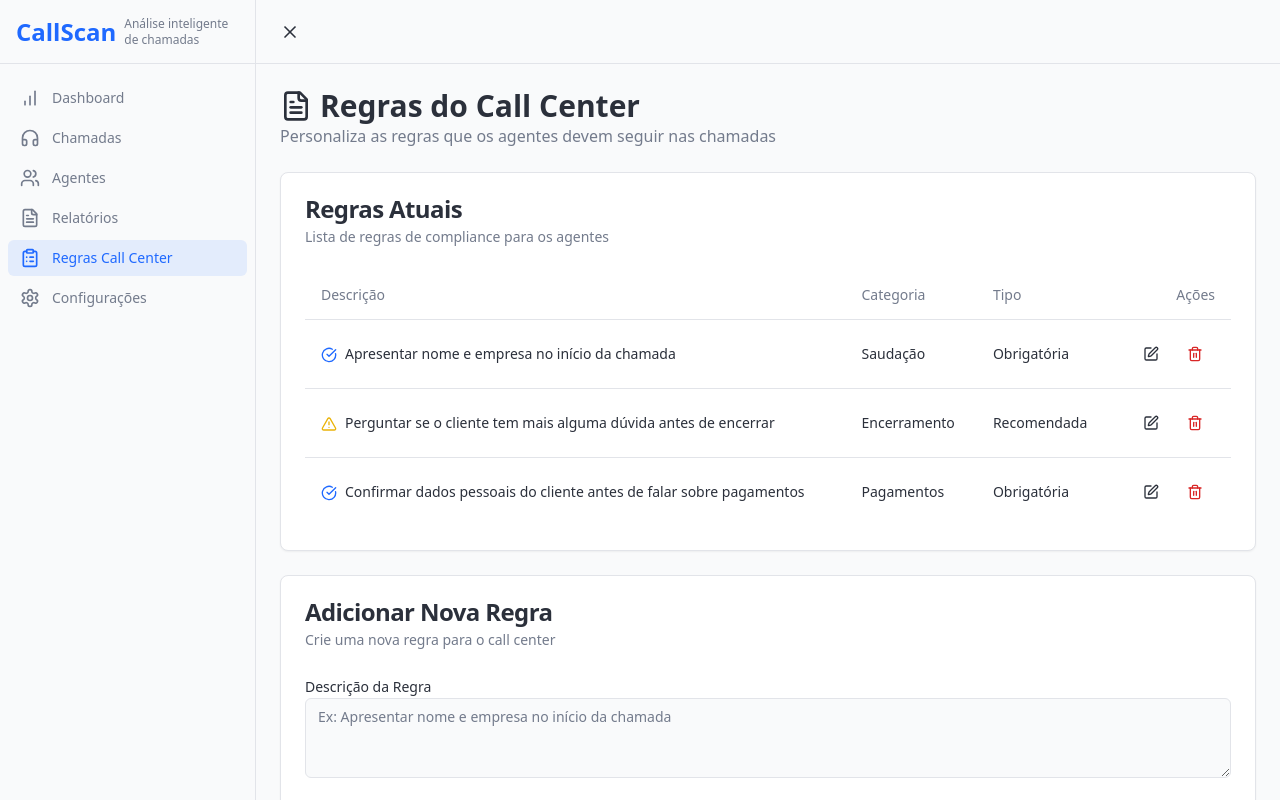
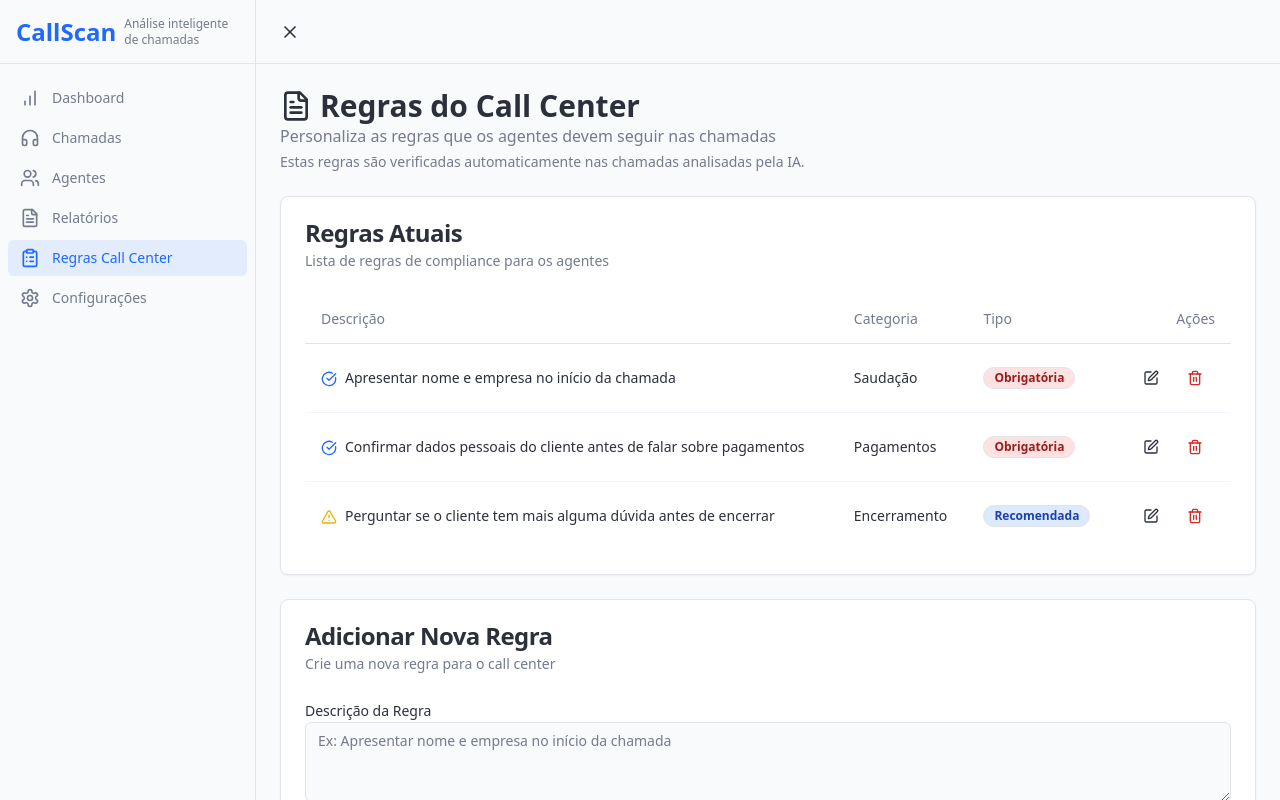
Before and after one commit to Vitor-VarelAI/calljoy-metrics-portal, a React (Vite) app: page /regras-call-center in a window 1280 px wide. Shown: the top 800 px of the page. Built offline with nearby package versions, Linux system fonts and the light colour scheme.

Commit message:
feat: Improve RegrasCallCenter page
- Added badges for rule types.
- Added tooltips to action icons.
- Improved visual organization of rules.
- Implemented form validation for new rules.
- Added helper text at the top of the page.
- (Optional) Sorted rules by type.

```diff
--- a/src/pages/RegrasCallCenter.tsx
+++ b/src/pages/RegrasCallCenter.tsx
@@ -1,5 +1,5 @@
 
-import React, { useState } from "react";
+import React, { useState, useEffect } from "react";
 import { Card, CardContent, CardHeader, CardTitle, CardDescription, CardFooter } from "@/components/ui/card";
 import { Button } from "@/components/ui/button";
 import { Input } from "@/components/ui/input";
@@ -15,10 +15,18 @@ import {
   Upload,
   PlusCircle,
   FileText,
-  Check
+  Check,
+  Search
 } from "lucide-react";
 import { toast } from "sonner";
 import { Textarea } from "@/components/ui/textarea";
+import { Badge } from "@/components/ui/badge";
+import {
+  Tooltip,
+  TooltipContent,
+  TooltipProvider,
+  TooltipTrigger
+} from "@/components/ui/tooltip";
 
 // Tipos para as regras
 type RuleType = "Obrigatória" | "Recomendada";
@@ -61,16 +69,33 @@ const RegrasCallCenter = () => {
     type: "Obrigatória"
   });
 
+  // Estado para validação do formulário
+  const [formError, setFormError] = useState<string | null>(null);
+  const [isSubmitting, setIsSubmitting] = useState(false);
+
   // Estado para regra em edição
   const [editingRule, setEditingRule] = useState<Rule | null>(null);
 
+  // Ordenar regras por tipo: Obrigatórias primeiro, depois Recomendadas
+  const sortedRules = [...rules].sort((a, b) => {
+    if (a.type === "Obrigatória" && b.type === "Recomendada") return -1;
+    if (a.type === "Recomendada" && b.type === "Obrigatória") return 1;
+    return 0;
+  });
+
   // Adicionar nova regra
   const handleAddRule = () => {
+    // Validação do formulário
     if (!newRule.description.trim()) {
-      toast.error("A descrição da regra é obrigatória");
+      setFormError("A descrição da regra é obrigatória");
       return;
     }
 
+    setIsSubmitting(true);
+    setFormError(null);
+
+    // Simulando um pequeno delay para mostrar o estado de loading
+    setTimeout(() => {
       const rule: Rule = {
         ...newRule,
         id: Date.now().toString()
@@ -84,6 +109,8 @@ const RegrasCallCenter = () => {
       });
 
       toast.success("Regra adicionada com sucesso");
+      setIsSubmitting(false);
+    }, 300);
   };
 
   // Iniciar edição de regra
@@ -94,6 +121,11 @@ const RegrasCallCenter = () => {
   // Salvar edição de regra
   const saveEditRule = () => {
     if (editingRule) {
+      if (!editingRule.description.trim()) {
+        toast.error("A descrição da regra é obrigatória");
+        return;
+      }
+
       setRules(rules.map(rule => rule.id === editingRule.id ? editingRule : rule));
       setEditingRule(null);
       toast.success("Regra atualizada com sucesso");
@@ -157,6 +189,9 @@ const RegrasCallCenter = () => {
           Regras do Call Center
         </h1>
         <p className="text-muted-foreground">Personaliza as regras que os agentes devem seguir nas chamadas</p>
+        <p className="text-sm text-muted-foreground mt-1">
+          Estas regras são verificadas automaticamente nas chamadas analisadas pela IA.
+        </p>
       </div>
 
       {/* Lista de Regras */}
@@ -168,7 +203,7 @@ const RegrasCallCenter = () => {
         <CardContent>
           <Table>
             <TableHeader>
-              <TableRow>
+              <TableRow className="border-b border-border">
                 <TableHead>Descrição</TableHead>
                 <TableHead>Categoria</TableHead>
                 <TableHead>Tipo</TableHead>
@@ -176,8 +211,8 @@ const RegrasCallCenter = () => {
               </TableRow>
             </TableHeader>
             <TableBody>
-              {rules.map(rule => (
-                <TableRow key={rule.id}>
+              {sortedRules.map(rule => (
+                <TableRow key={rule.id} className="border-b border-slate-100 hover:bg-muted/30">
                   <TableCell className="font-medium">
                     {rule.type === "Obrigatória" ? (
                       <CheckCircle className="inline mr-2 h-4 w-4 text-primary" />
@@ -187,8 +222,21 @@ const RegrasCallCenter = () => {
                     {rule.description}
                   </TableCell>
                   <TableCell>{rule.category}</TableCell>
-                  <TableCell>{rule.type}</TableCell>
+                  <TableCell>
+                    {rule.type === "Obrigatória" ? (
+                      <Badge variant="outline" className="bg-red-100 text-red-800 hover:bg-red-100">
+                        Obrigatória
+                      </Badge>
+                    ) : (
+                      <Badge variant="outline" className="bg-blue-100 text-blue-800 hover:bg-blue-100">
+                        Recomendada
+                      </Badge>
+                    )}
+                  </TableCell>
                   <TableCell className="text-right">
+                    <TooltipProvider>
+                      <Tooltip>
+                        <TooltipTrigger asChild>
                           <Button
                             variant="ghost"
                             size="sm"
@@ -197,6 +245,16 @@ const RegrasCallCenter = () => {
                           >
                             <Edit className="h-4 w-4" />
                           </Button>
+                        </TooltipTrigger>
+                        <TooltipContent>
+                          <p>Editar Regra</p>
+                        </TooltipContent>
+                      </Tooltip>
+                    </TooltipProvider>
+
+                    <TooltipProvider>
+                      <Tooltip>
+                        <TooltipTrigger asChild>
                           <Button
                             variant="ghost"
                             size="sm"
@@ -205,6 +263,12 @@ const RegrasCallCenter = () => {
                           >
                             <Trash2 className="h-4 w-4" />
                           </Button>
+                        </TooltipTrigger>
+                        <TooltipContent>
+                          <p>Eliminar Regra</p>
+                        </TooltipContent>
+                      </Tooltip>
+                    </TooltipProvider>
                   </TableCell>
                 </TableRow>
               ))}
@@ -292,8 +356,13 @@ const RegrasCallCenter = () => {
                 id="description"
                 placeholder="Ex: Apresentar nome e empresa no início da chamada"
                 value={newRule.description}
-                onChange={e => setNewRule({...newRule, description: e.target.value})}
+                onChange={e => {
+                  setNewRule({...newRule, description: e.target.value});
+                  if (e.target.value.trim()) setFormError(null);
+                }}
+                className={formError ? "border-destructive" : ""}
               />
+              {formError && <p className="text-destructive text-sm mt-1">{formError}</p>}
             </div>
             <div className="grid grid-cols-1 md:grid-cols-2 gap-4">
               <div>
@@ -334,9 +403,22 @@ const RegrasCallCenter = () => {
           </div>
         </CardContent>
         <CardFooter>
-          <Button onClick={handleAddRule} className="ml-auto">
+          <Button
+            onClick={handleAddRule}
+            className="ml-auto"
+            disabled={isSubmitting}
+          >
+            {isSubmitting ? (
+              <>
+                <span className="animate-spin mr-2">⏳</span>
+                Processando...
+              </>
+            ) : (
+              <>
                 <PlusCircle className="mr-2 h-4 w-4" />
                 Adicionar Regra
+              </>
+            )}
           </Button>
         </CardFooter>
       </Card>
```
Lines whose indentation alone changed are shown as unchanged.
